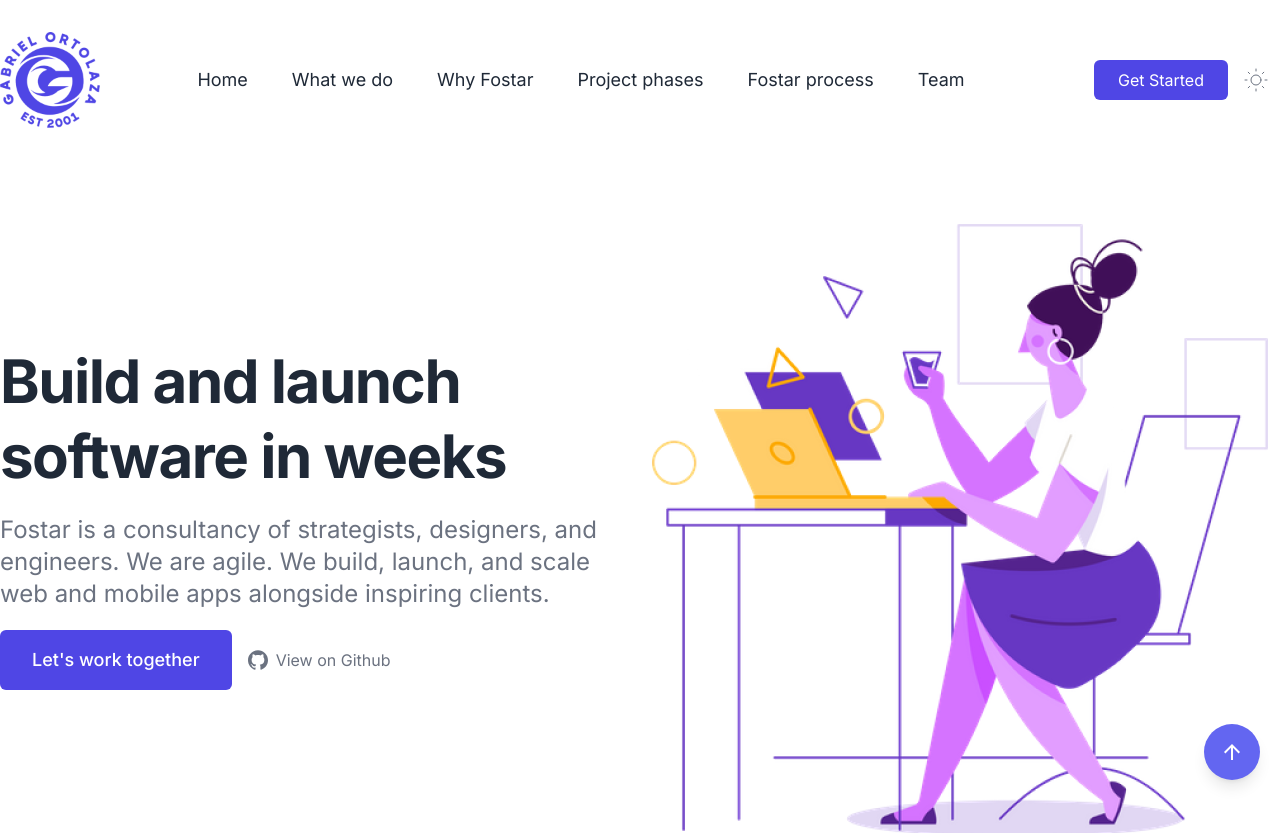
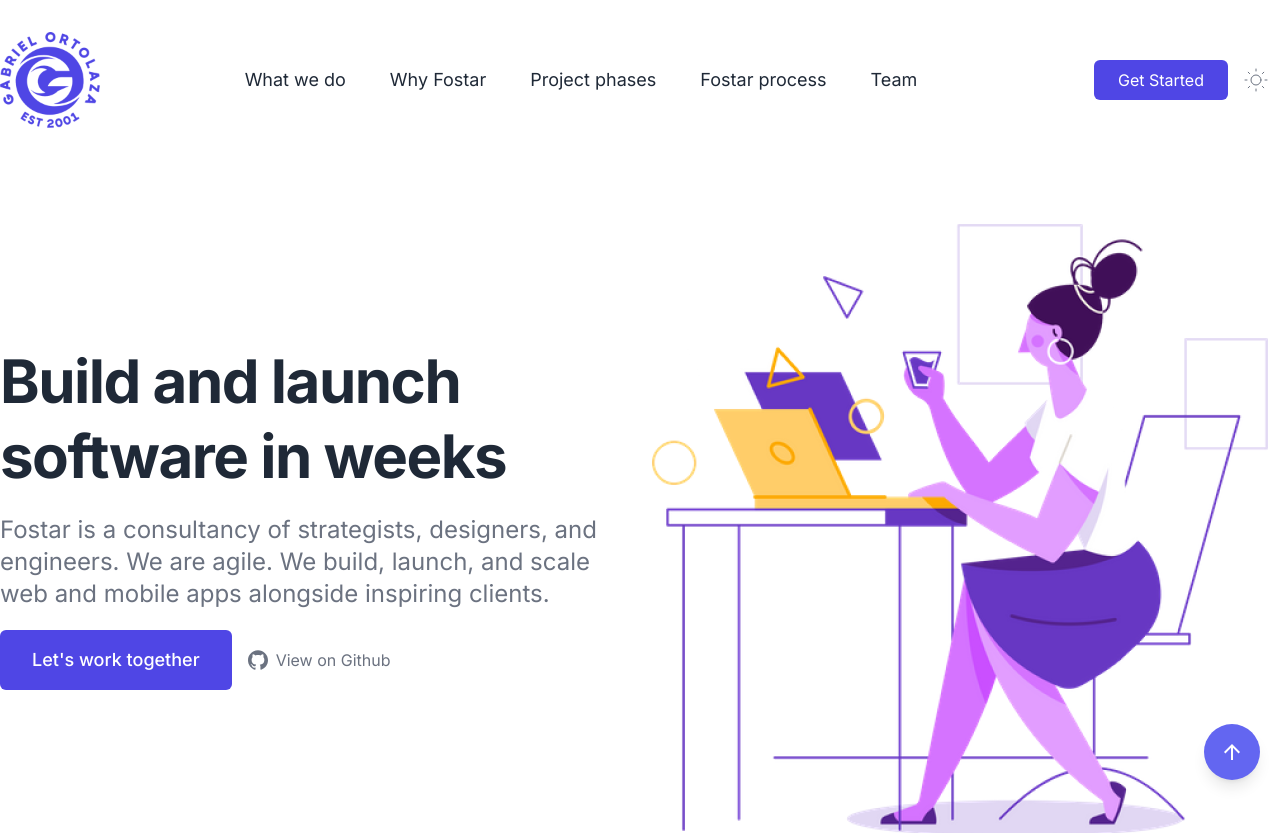
Before and after one commit to gabrielortolaza/Nextjs-Portfolio-Website, a Next.js app: page / in a window 1280 px wide. Shown: the top 833 px of the page. Built offline with nearby package versions, Linux system fonts and the light colour scheme.

Commit message:
Update menu

```diff
--- a/src/components/Navbar.tsx
+++ b/src/components/Navbar.tsx
@@ -8,7 +8,6 @@
 
 export const Navbar = () => {
   const navigation = [
-    "Home",
     "What we do",
     "Why Fostar",
     "Project phases",
```
